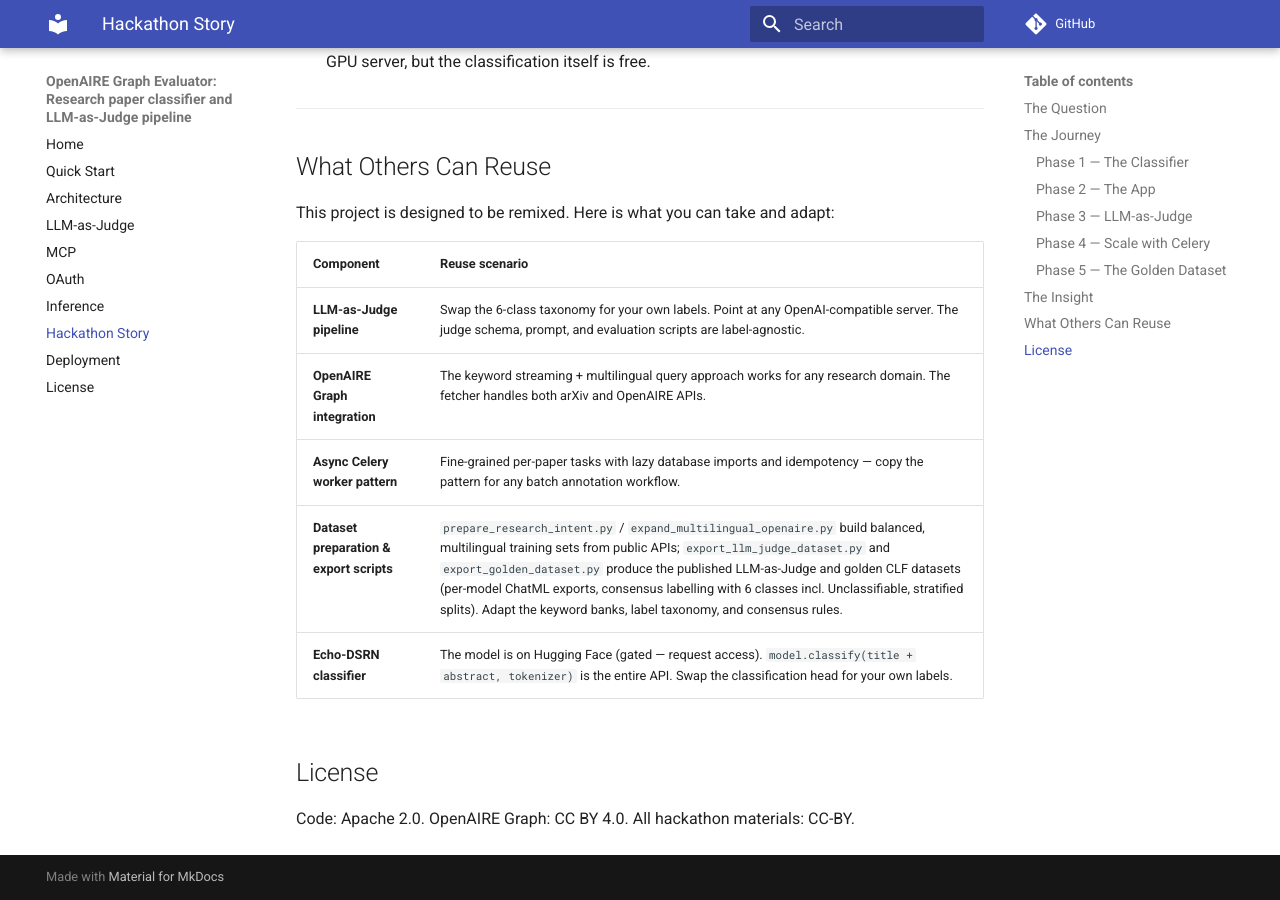
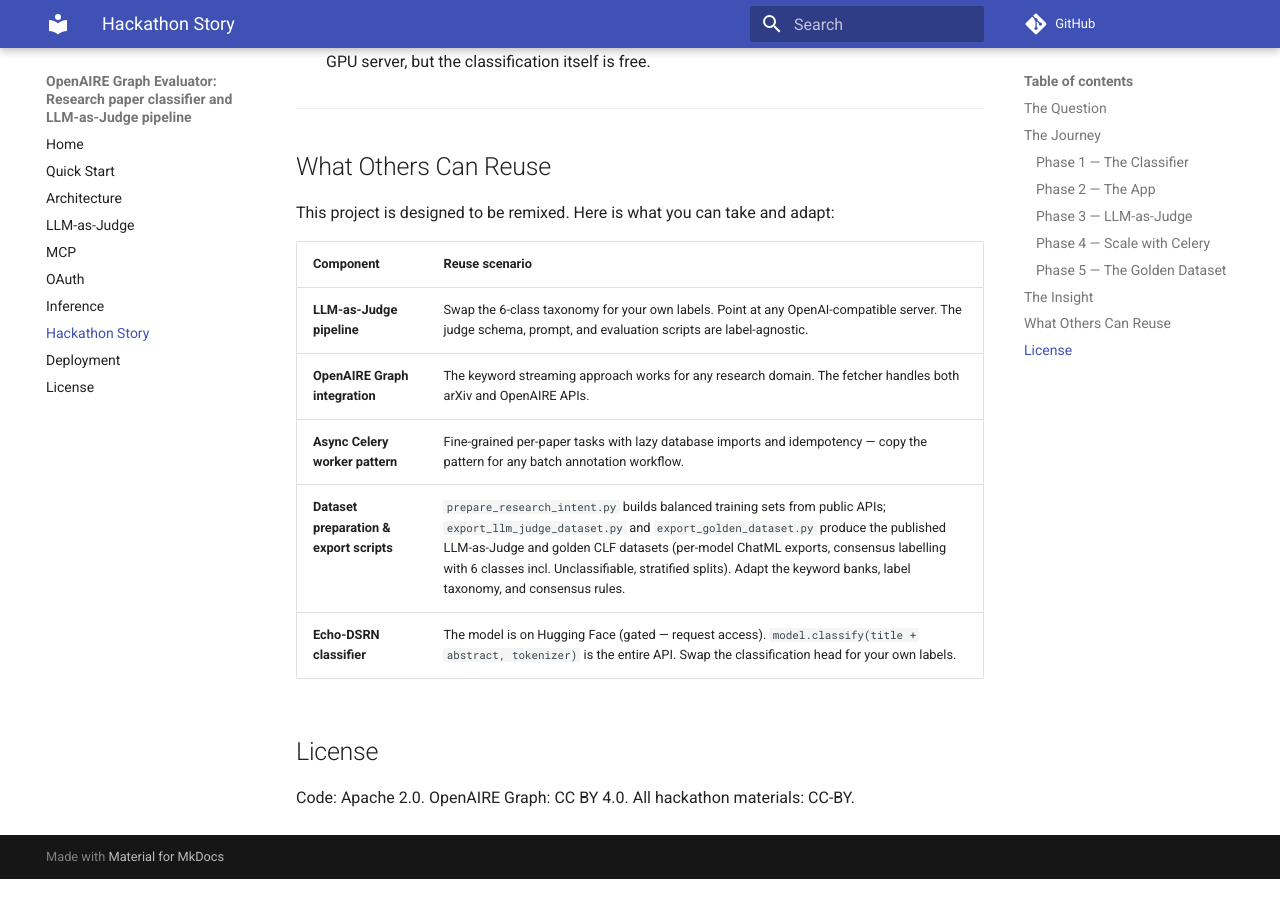
Before and after one commit to ethicalabs-ai/OpenAIRE-AI-Research-Evaluator, an MkDocs documentation site: the page built from docs/story.md, in a window 1280 px wide and 900 px high, scrolled down 3162 px. Built offline with MkDocs 1.6.1 and Material for MkDocs 9.7.7, drawn with Linux system fonts in a browser that asks for light colours; comment, search, counter and statistics services are not loaded; after the commit the page ends 4041 px from its top, so only the background shows below that.

Commit message:
docs(story): drop multilingual script mentions — papers are English-only

```diff
--- a/docs/story.md
+++ b/docs/story.md
@@ -106,9 +106,9 @@ This project is designed to be remixed. Here is what you can take and adapt:
 | Component | Reuse scenario |
 |---|---|
 | **LLM-as-Judge pipeline** | Swap the 6-class taxonomy for your own labels. Point at any OpenAI-compatible server. The judge schema, prompt, and evaluation scripts are label-agnostic. |
-| **OpenAIRE Graph integration** | The keyword streaming + multilingual query approach works for any research domain. The fetcher handles both arXiv and OpenAIRE APIs. |
+| **OpenAIRE Graph integration** | The keyword streaming approach works for any research domain. The fetcher handles both arXiv and OpenAIRE APIs. |
 | **Async Celery worker pattern** | Fine-grained per-paper tasks with lazy database imports and idempotency — copy the pattern for any batch annotation workflow. |
-| **Dataset preparation & export scripts** | `prepare_research_intent.py` / `expand_multilingual_openaire.py` build balanced, multilingual training sets from public APIs; `export_llm_judge_dataset.py` and `export_golden_dataset.py` produce the published LLM-as-Judge and golden CLF datasets (per-model ChatML exports, consensus labelling with 6 classes incl. Unclassifiable, stratified splits). Adapt the keyword banks, label taxonomy, and consensus rules. |
+| **Dataset preparation & export scripts** | `prepare_research_intent.py` builds balanced training sets from public APIs; `export_llm_judge_dataset.py` and `export_golden_dataset.py` produce the published LLM-as-Judge and golden CLF datasets (per-model ChatML exports, consensus labelling with 6 classes incl. Unclassifiable, stratified splits). Adapt the keyword banks, label taxonomy, and consensus rules. |
 | **Echo-DSRN classifier** | The model is on Hugging Face (gated — request access). `model.classify(title + abstract, tokenizer)` is the entire API. Swap the classification head for your own labels. |
 
 ## License
```
